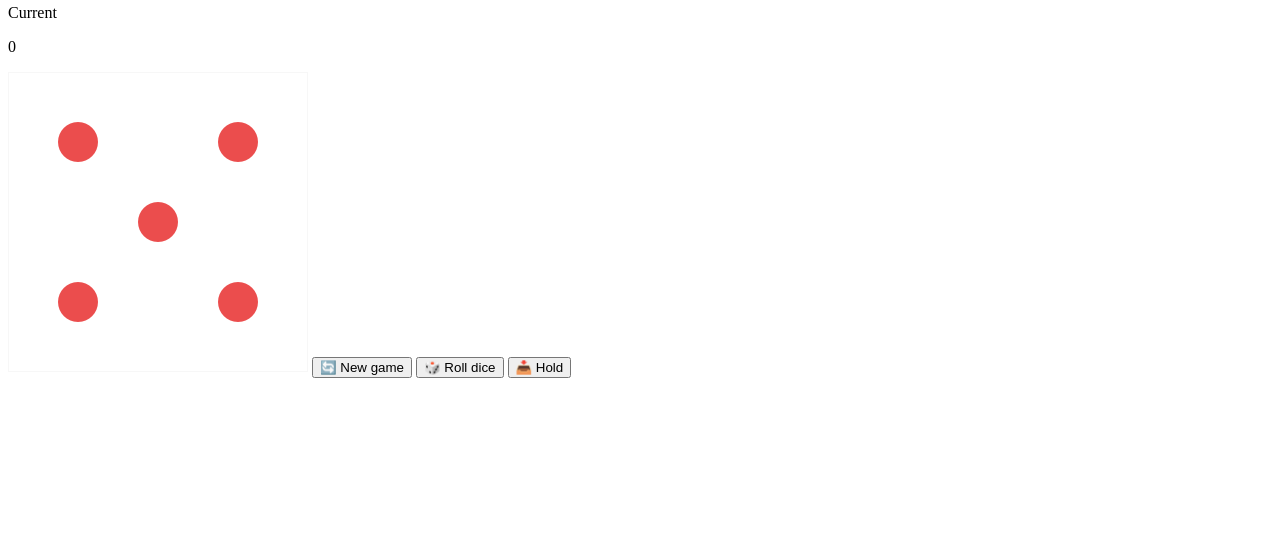
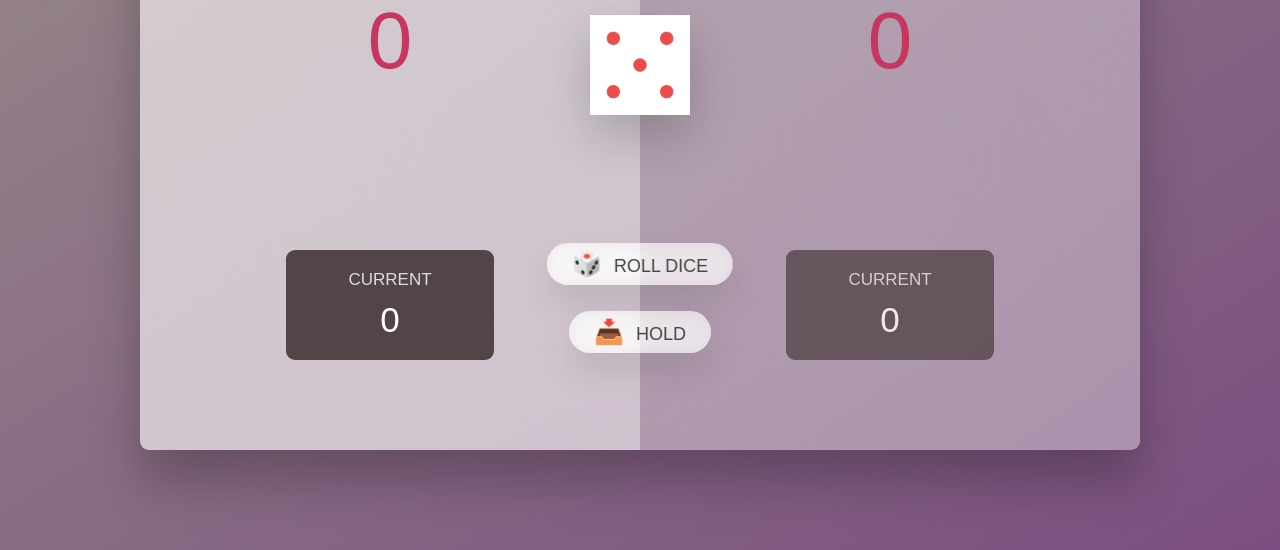
Before and after one commit to podvistorcheto/roll-the-dice, a plain HTML site: page index.html in a window 1280 px wide. Shown: the part 250-800 px from the top of the page. Drawn offline with Linux system fonts and the light colour scheme.

Commit message:
page styles add

```diff
--- a/index.html
+++ b/index.html
@@ -5,7 +5,8 @@
     <meta charset="UTF-8">
     <meta https-equiv="X-UA-Compatible" content="IE=edge">
     <meta name="viewport" content="width=device-width, initial-scale=1.0">
-    <title>Document</title>
+    <title>Roll The Dice</title>
+    <link rel="stylesheet" href="style.css" />
 </head>
 
 <body>
--- a/script.js
+++ b/script.js
@@ -1,4 +1,10 @@
 'use strict'
 
-const testpage = true;
-console.log(testpage);
+// Selecting elements for the game from the html
+const score1Element = document.querySelector("#score--0");
+const score2Element = document.getElementById("score--1");
+const diceElement = document.querySelector(".dice");
+
+score1Element.textContent = 0;
+score2Element.textContent = 0;
+// diceElement.classList.add("hidden");
--- a/style.css
+++ b/style.css
@@ -1,3 +1,173 @@
+* {
+    margin: 0;
+    padding: 0;
+    box-sizing: inherit;
+}
+
+html {
+    font-size: 62.5%;
+    box-sizing: border-box;
+}
+
 body {
-    background-color: blueviolet;
+    font-family: "Nunito", sans-serif;
+    font-weight: 400;
+    height: 100vh;
+    color: #333;
+    background-image: linear-gradient(to top left, #7a4e80 0%, #978a88 100%);
+    display: flex;
+    align-items: center;
+    justify-content: center;
 }
+
+/* LAYOUT */
+main {
+    position: relative;
+    width: 100rem;
+    height: 60rem;
+    background-color: rgba(255, 255, 255, 0.35);
+    backdrop-filter: blur(200px);
+    filter: blur();
+    box-shadow: 0 3rem 5rem rgba(0, 0, 0, 0.25);
+    border-radius: 9px;
+    overflow: hidden;
+    display: flex;
+}
+
+.player {
+    flex: 50%;
+    padding: 9rem;
+    display: flex;
+    flex-direction: column;
+    align-items: center;
+    transition: all 0.75s;
+}
+
+/* ELEMENTS */
+.name {
+    position: relative;
+    font-size: 4rem;
+    text-transform: uppercase;
+    letter-spacing: 1px;
+    word-spacing: 2px;
+    font-weight: 300;
+    margin-bottom: 1rem;
+}
+
+.score {
+    font-size: 8rem;
+    font-weight: 300;
+    color: #c7365f;
+    margin-bottom: auto;
+}
+
+.player--active {
+    background-color: rgba(255, 255, 255, 0.4);
+}
+
+.player--active .name {
+    font-weight: 700;
+}
+
+.player--active .score {
+    font-weight: 400;
+}
+
+.player--active .current {
+    opacity: 1;
+}
+
+.current {
+    background-color: #534448;
+    opacity: 0.8;
+    border-radius: 9px;
+    color: #fff;
+    width: 65%;
+    padding: 2rem;
+    text-align: center;
+    transition: all 0.75s;
+}
+
+.current-label {
+    text-transform: uppercase;
+    margin-bottom: 1rem;
+    font-size: 1.7rem;
+    color: #ddd;
+}
+
+.current-score {
+    font-size: 3.5rem;
+}
+
+/* ABSOLUTE POSITIONED ELEMENTS */
+.btn {
+    position: absolute;
+    left: 50%;
+    transform: translateX(-50%);
+    color: #444;
+    background: none;
+    border: none;
+    font-family: inherit;
+    font-size: 1.8rem;
+    text-transform: uppercase;
+    cursor: pointer;
+    font-weight: 400;
+    transition: all 0.2s;
+
+    background-color: white;
+    background-color: rgba(255, 255, 255, 0.6);
+    backdrop-filter: blur(10px);
+
+    padding: 0.7rem 2.5rem;
+    border-radius: 50rem;
+    box-shadow: 0 1.75rem 3.5rem rgba(0, 0, 0, 0.1);
+}
+
+.btn::first-letter {
+    font-size: 2.4rem;
+    display: inline-block;
+    margin-right: 0.7rem;
+}
+
+.btn--new {
+    top: 4rem;
+}
+
+.btn--roll {
+    top: 39.3rem;
+}
+
+.btn--hold {
+    top: 46.1rem;
+}
+
+.btn:active {
+    transform: translate(-50%, 3px);
+    box-shadow: 0 1rem 2rem rgba(0, 0, 0, 0.15);
+}
+
+.btn:focus {
+    outline: none;
+}
+
+.dice {
+    position: absolute;
+    left: 50%;
+    top: 16.5rem;
+    transform: translateX(-50%);
+    height: 10rem;
+    box-shadow: 0 2rem 5rem rgba(0, 0, 0, 0.2);
+}
+
+.player--winner {
+    background-color: #2f2f2f;
+}
+
+.player--winner .name {
+    font-weight: 700;
+    color: #c7365f;
+}
+
+.hidden {
+    display: none;
+}
```
